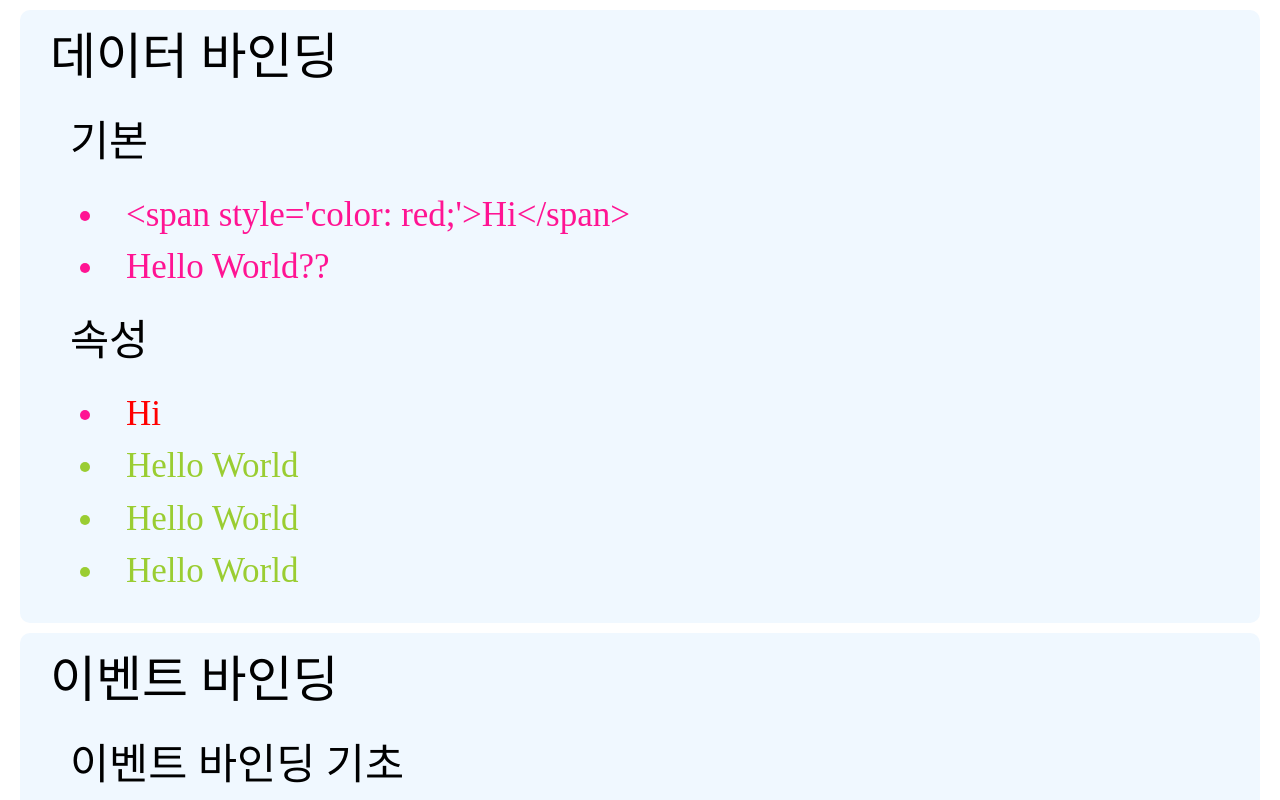
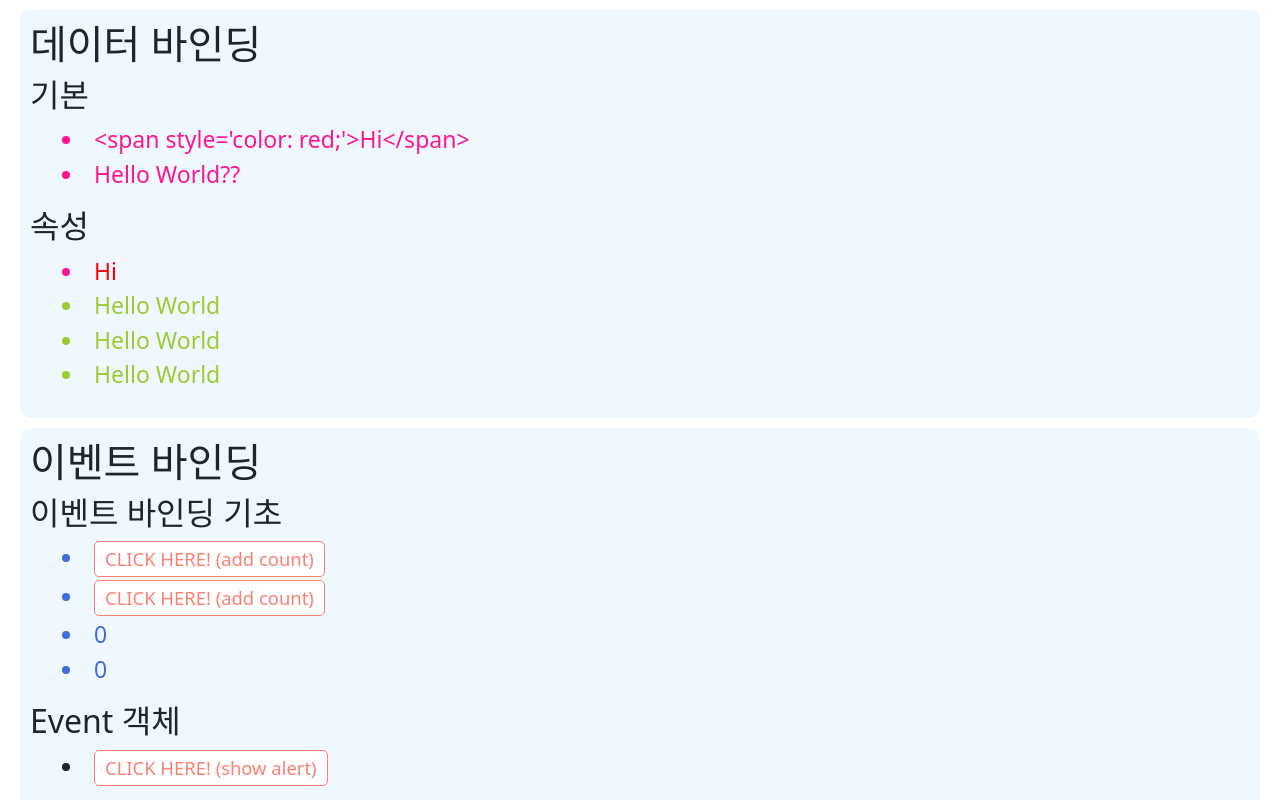
Before and after one commit to naseulgee/vue-basic-template, a Vue app: page /#/sample in a window 1280 px wide. Shown: the top 800 px of the page. Built offline with nearby package versions, Linux system fonts and the light colour scheme.

Commit message:
bootstrap 내용 추가

```diff
--- a/package.json
+++ b/package.json
@@ -41,6 +41,7 @@
     "last 2 version"
   ],
   "dependencies": {
+    "bootstrap": "^5.3.3",
     "vue": "^3.4.26",
     "vue-router": "^4.3.2"
   }
--- a/src/App.vue
+++ b/src/App.vue
@@ -2,3 +2,8 @@
     <!-- NOTE: routes/index.js 에서 설정한 주소에 일치하는 컴포넌트가 그려진다. -->
     <RouterView />
 </template>
+
+<!-- NOTE: 전역으로 적용되어야 하기 때문에 scoped를 명시하지 않는다. -->
+<style lang="scss">
+    @import "~/scss/main";
+</style>
--- a/src/routes/Sample.vue
+++ b/src/routes/Sample.vue
@@ -125,34 +125,19 @@ export default {
 <!-- NOTE: CSS 속성
     lang: 전처리기 언어를 선언
     scoped: 스타일을 선언된 컴포넌트에서만 사용
+    :deep: 자손 컴포넌트에서도 사용(권장되는 방식은 아님)
 -->
-<style lang="scss">
-section {
+<style lang="scss" scoped>
+section:deep {
     border-radius: 10px;
     background-color: aliceblue;
     margin: 10px 20px;
     padding: 10px;
-    font-size: 50px;
+    font-size: calc(1.375rem + 0.85vw);
     line-height: 1.5;
-}
-@media (max-width: 800px) {
-    section {
-    font-size: 30px;
-}
-}
-h1 {
-    margin: 0 20px;
-    font-size: 1em;
-}
-h2 {
-    margin: 15px 40px;
-    font-size: .85em;
-}
     ul{
-    margin: 15px 50px;
         li{
-
-        list-style: inside;
+            list-style: inside !important;
             font-size: .7em;
             ul{
                 li{
@@ -187,4 +172,5 @@ input:not([type=checkbox]):not([type=radio]), select, textarea{
             outline: 1px solid royalblue;
         }
     }
+}
 </style>
--- /dev/null
+++ b/src/scss/main.scss
@@ -0,0 +1,33 @@
+// NOTE: 부트스트랩 호출 전 변수값 재정의
+// ★ 순서가 중요하다
+// [참고] https://getbootstrap.com/docs/5.0/customize/sass/#variable-defaults
+
+// 변수 재정의
+$danger: salmon;
+
+// 필수 모듈 호출
+@import "../../node_modules/bootstrap/scss/functions";
+@import "../../node_modules/bootstrap/scss/variables"; // 해당 파일에 작성된 변수를 재정의할 수 있다.
+@import "../../node_modules/bootstrap/scss/mixins";
+
+// 정의된 변수를 사용하는 변수 재정의
+$theme-colors: (
+    "primary": $primary,
+    "secondary": $secondary,
+    "success": $success,
+    "info": $info,
+    "warning": $warning,
+    "danger": $danger,
+    "light": $light,
+    // "dark": $dark,
+    "dark": rebeccapurple,
+);
+
+// 그 외 모듈 호출
+// @import "../../node_modules/bootstrap/scss/root";
+// @import "../../node_modules/bootstrap/scss/reboot";
+// @import "../../node_modules/bootstrap/scss/type";
+
+// NOTE: 부트스트랩 기본 스타일 불러오기
+// [참고] https://getbootstrap.com/docs/5.0/getting-started/introduction/
+@import "../../node_modules/bootstrap/scss/bootstrap";
```
Also changed, not shown: 2 other files (tests, documents, lock files or other folders). Lines whose indentation alone changed are shown as unchanged.
